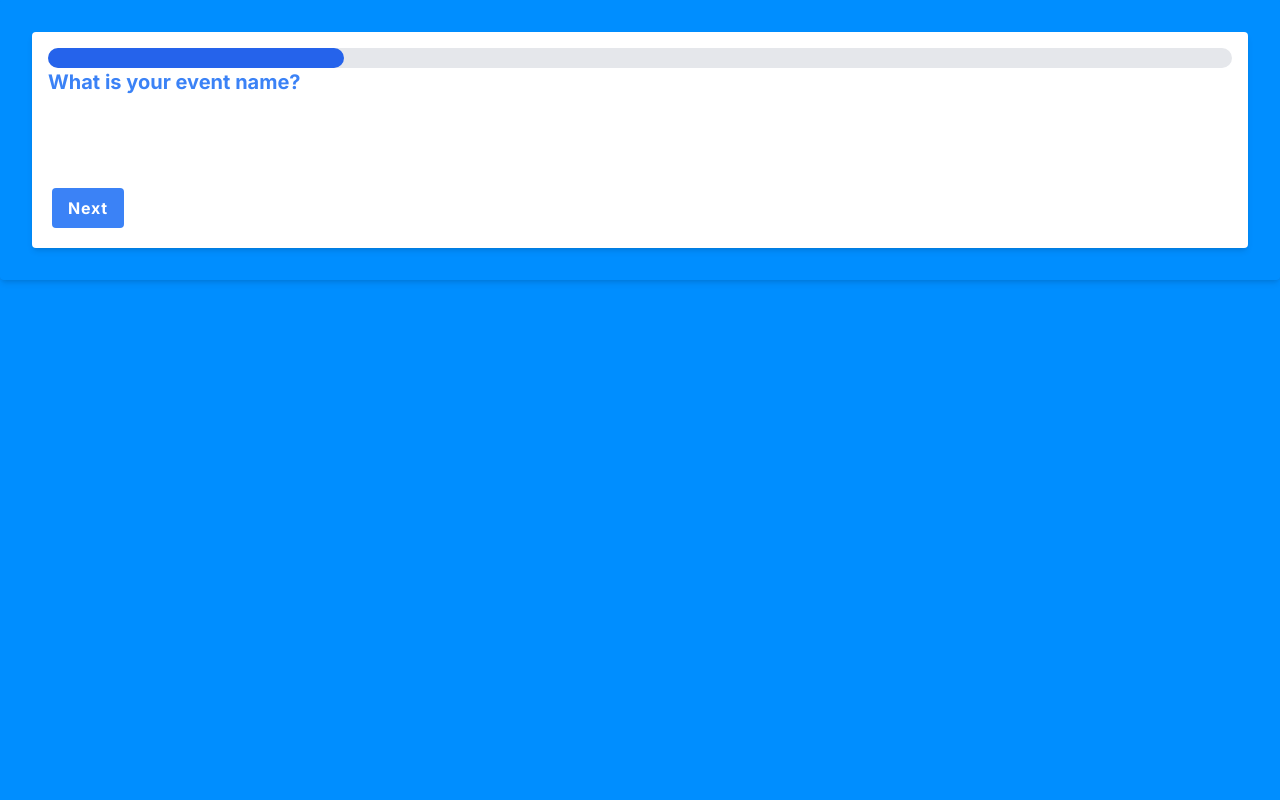
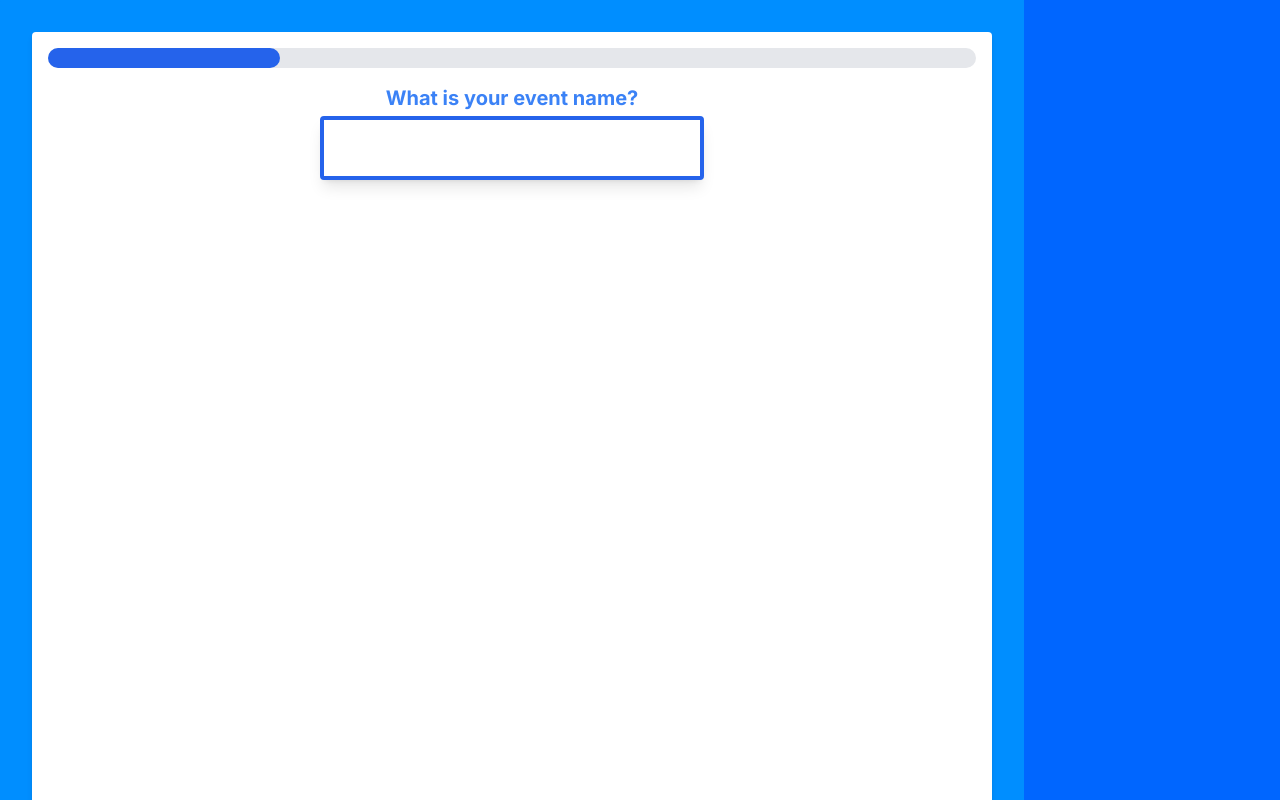
Before and after one commit to shirinmjr/organize-app, a Next.js app: page /event-page/new in a window 1280 px wide. Built offline with nearby package versions, Linux system fonts and the light colour scheme.

Commit message:
text field style

```diff
--- a/app/components/GetStarted.jsx
+++ b/app/components/GetStarted.jsx
@@ -29,7 +29,7 @@ const GetStarted = () => {
                     <div className="lg:grid grid-cols-2 xl:grid-cols-4">
                         <p>We empower communities to <b>get things done</b></p>
                     </div>
-                    <Link href={`/EventPage/new`}>
+                    <Link href={`/event-page/new`}>
                         <input type="submit" className="btn text-blue 400 shadow-lg p-3 m-2" value={"Get Started!"} />
                     </Link>
                 </div>
--- a/app/components/createEventForm/StepA.EventName.jsx
+++ b/app/components/createEventForm/StepA.EventName.jsx
@@ -1,9 +1,9 @@
 const EventName = ({ callBack, eventName = "" }) => {
     return (
-        <div className="event-form">
-            <h3 className="mb-4">What is your event name?</h3>
+        <div className="flex flex-col items-center h-screen mt-4">
+            <h3 className="">What is your event name?</h3>
             <input
-                className="text-field" required
+                className="w-96 bg-white p-4 rounded border-blue-600 border-4 shadow-lg" required
                 type="text"
                 id="eventName"
                 name="eventName"
--- a/app/globals.css
+++ b/app/globals.css
@@ -65,6 +65,7 @@
     border: 3px #008eff solid;
   }
   .text-field {
+    border: 5px #008eff solid;
     border-color: #0066ff;
     border-radius: 2em;
   }
@@ -74,5 +75,4 @@
     color: #ffffff;
     border-radius: 2em;
   }
-
 }
--- a/app/layout.js
+++ b/app/layout.js
@@ -5,7 +5,6 @@ import { Inter } from "next/font/google";
 
 import { config } from "@fortawesome/fontawesome-svg-core";
 import "@fortawesome/fontawesome-svg-core/styles.css";
-import GetStarted from "./components/GetStarted";
 
 config.autoAddCss = false;
 
@@ -24,7 +23,7 @@ export default function RootLayout({ children }) {
   return (
     <html lang="en">
       <body className={inter.className}>
-        <div className="flex flex-col h-screen max-h-screen">
+        <div className="flex flex-col h-screen max-h-screen max-w-screen-lg">
           <div className="flex-grow overflow-y-auto bg-page text-default-text">
             {children}
 
```
